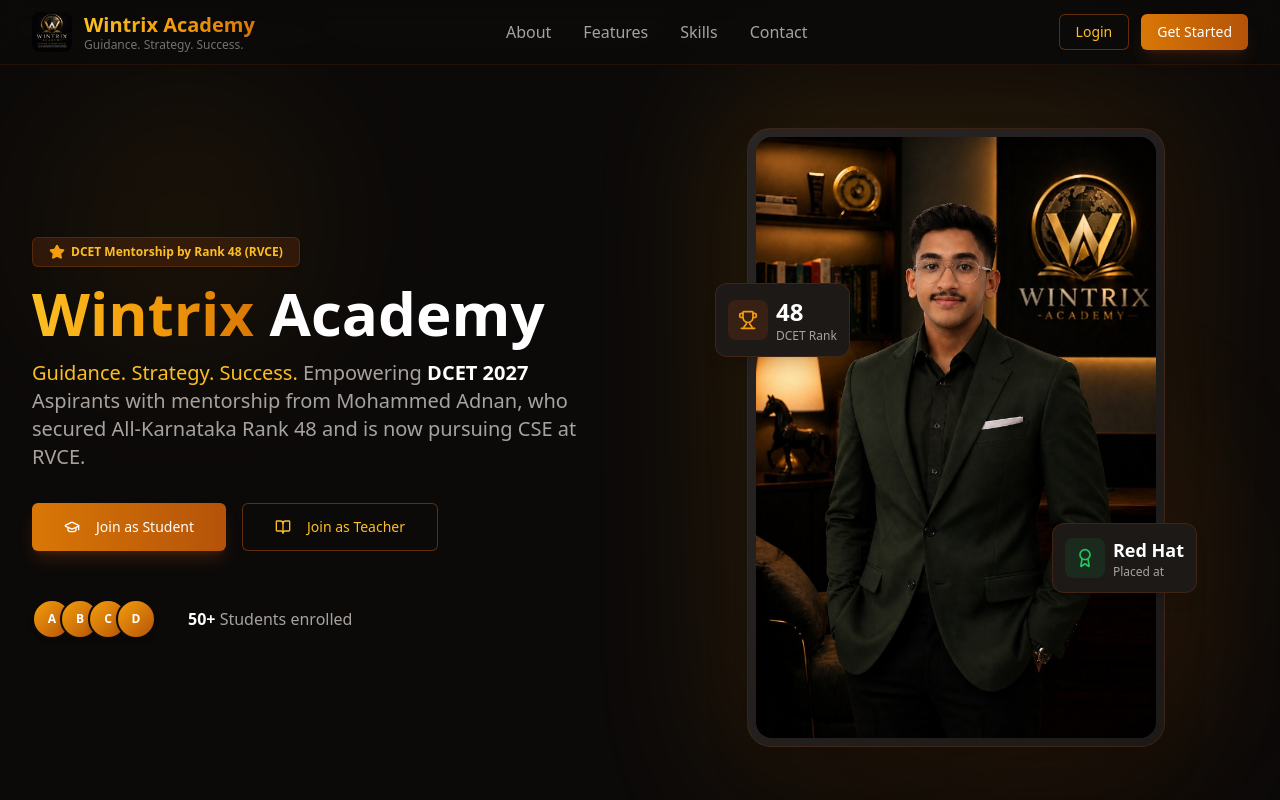
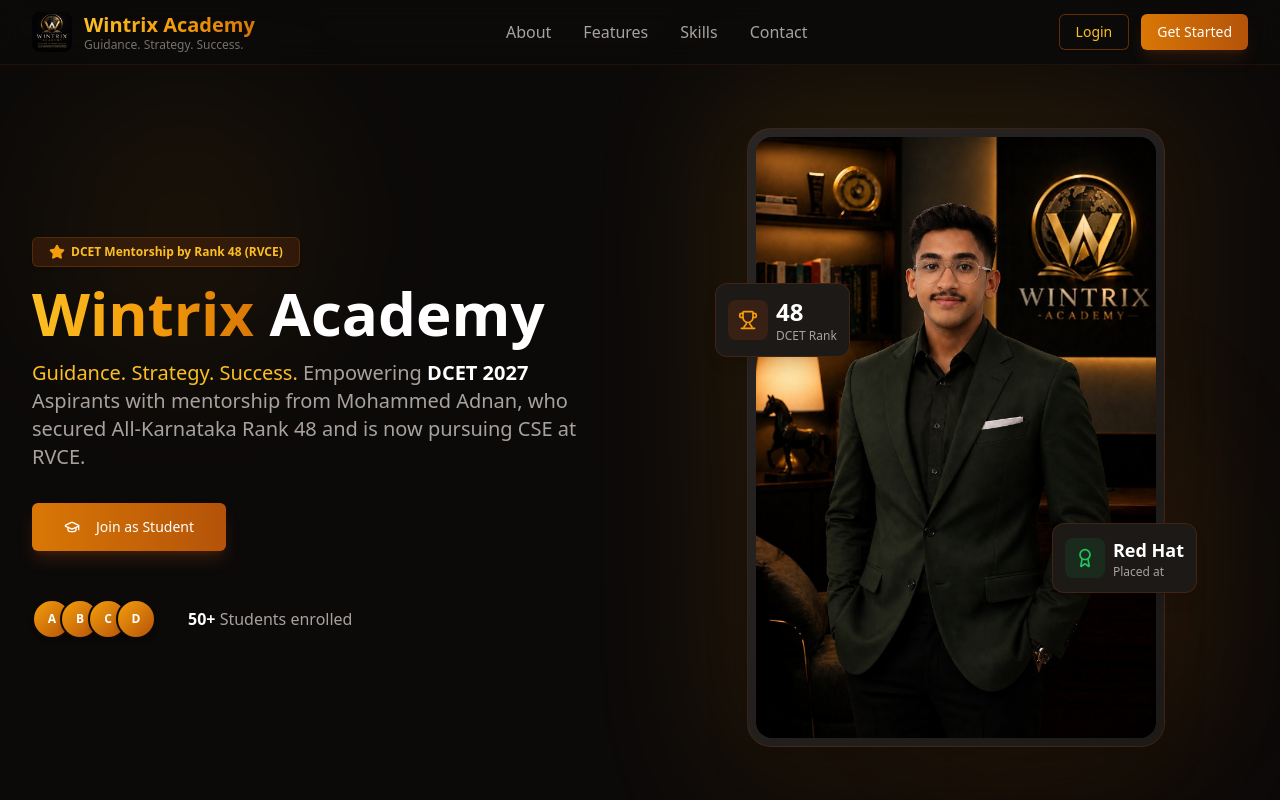
Before and after one commit to mohammedadnan21/dcet-coaching, a Next.js app: page / in a window 1280 px wide. Shown: the top 800 px of the page. Built offline with nearby package versions, Linux system fonts and the light colour scheme.

Commit message:
Remove redundant hero button, keep single Join as Student CTA

```diff
--- a/app/page.tsx
+++ b/app/page.tsx
@@ -243,12 +243,6 @@
                   <Button size="lg" className="bg-gradient-to-r from-amber-600 to-amber-700 hover:from-amber-700 hover:to-amber-800 text-white h-12 px-8 shadow-lg shadow-amber-900/40">
                     <GraduationCap className="w-5 h-5 mr-2" />
                     Join as Student
-                  </Button>
-                </Link>
-                <Link href="/register?role=teacher">
-                  <Button size="lg" variant="outline" className="h-12 px-8 border-amber-700/50 text-amber-400 hover:bg-amber-900/20">
-                    <BookOpen className="w-5 h-5 mr-2" />
-                    Join as Teacher
                   </Button>
                 </Link>
               </div>
```
